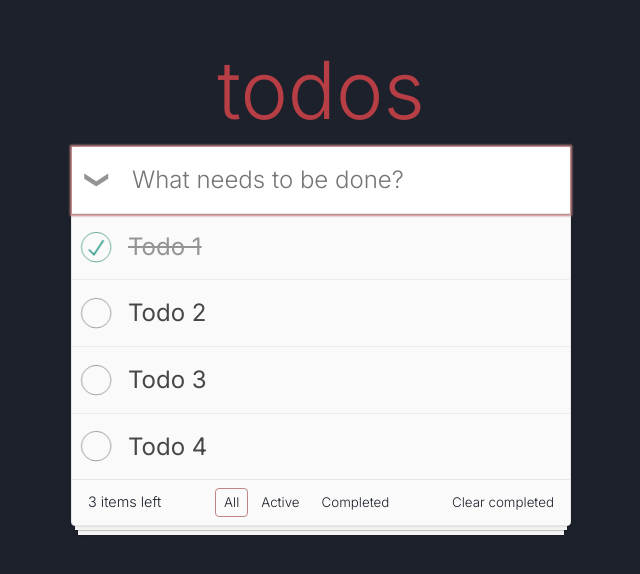
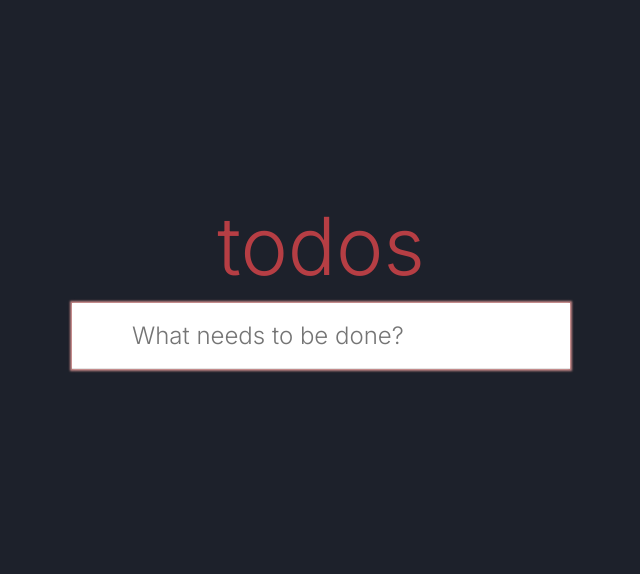
Before and after one commit to grmbyrn/svelte-todo, a Svelte app: page / in a window 1280 px wide. Shown: the part 120-694 px from the top of the page, without its empty margins (319-959 px from the left). Built offline with nearby package versions, Linux system fonts and the light colour scheme.

Commit message:
add persistent storage with localstorage

```diff
--- a/src/components/AddTodo.svelte
+++ b/src/components/AddTodo.svelte
@@ -18,7 +18,6 @@
 <form on:submit|preventDefault={handleSubmit}>
     {#if todosAmount > 0}
     <input
-        bind:value={todo}
         on:click={toggleCompleted}
         type="checkbox"
         id="toggle-all"
@@ -31,6 +30,7 @@
 
     <!-- svelte-ignore a11y-autofocus -->
     <input
+        bind:value={todo}
         type="text"
         id="new-todo"
         class="new-todo"
--- a/src/components/Todo.svelte
+++ b/src/components/Todo.svelte
@@ -69,6 +69,7 @@
     </div>
 
     {#if editing}
+        <!-- svelte-ignore a11y-autofocus -->
         <input
             on:keydown={(event) => handleEdit(event, todo.id)}
             on:blur={(event) => handleBlur(event, todo.id)}
--- a/src/components/Todos.svelte
+++ b/src/components/Todos.svelte
@@ -1,5 +1,6 @@
 <script lang='ts'>
   import type {FiltersType, ITodo} from '../types/todo'
+  import {useStorage} from '../stores/useStorage'
 
   import AddTodo from './AddTodo.svelte';
   import Todo from './Todo.svelte'
@@ -8,12 +9,7 @@
   import ClearTodos from './ClearTodos.svelte';
 
   // state
-  let todos: ITodo[] = [
-    { id: '1e4a59703af84', text: 'Todo 1', completed: true },
-    { id: '9e09bcd7b9349', text: 'Todo 2', completed: false },
-    { id: '9e4273a51a37c', text: 'Todo 3', completed: false },
-    { id: '53ae48bf605cc', text: 'Todo 4', completed: false },
-  ]
+  let todos = useStorage<ITodo[]>('todos', [])
 
   let selectedFilter: FiltersType = 'all'
 
@@ -21,10 +17,10 @@
   $: console.log(todos)
 
   // computed
-  $: todosAmount = todos.length
-  $: incompleteTodos = todos.filter(todo => !todo.completed).length
-  $: filteredTodos = filterTodos(todos, selectedFilter)
-  $: completedTodos = todos.filter(todo => todo.completed).length
+  $: todosAmount = $todos.length
+  $: incompleteTodos = $todos.filter(todo => !todo.completed).length
+  $: filteredTodos = filterTodos($todos, selectedFilter)
+  $: completedTodos = $todos.filter(todo => todo.completed).length
 
   //methods
   function generateRandomId(): string {
@@ -37,20 +33,20 @@
       text: todo,
       completed: false
     }
-    todos = [...todos, newTodo]
+    $todos = [...$todos, newTodo]
   }
 
   function toggleCompleted(event: MouseEvent): void{
     let {checked} = event.target as HTMLInputElement
 
-    todos = todos.map(todo => ({
+    $todos = $todos.map(todo => ({
       ...todo,
       completed: checked
     }))
   }
 
   function completeTodo(id: string): void{
-    todos = todos.map(todo => {
+    $todos = $todos.map(todo => {
       if(todo.id === id){
        todo.completed = !todo.completed
       }
@@ -59,11 +55,11 @@
   }
 
   function removeTodo(id: string): void{
-    todos = todos.filter(todo => todo.id !== id)
+    $todos = $todos.filter(todo => todo.id !== id)
   }
 
   function editTodo(id: string, newTodo: string): void{
-    let currentTodo = todos.findIndex(todo => todo.id === id)
+    let currentTodo = $todos.findIndex(todo => todo.id === id)
     todos[currentTodo].text = newTodo
   }
 
@@ -83,7 +79,7 @@
   }
 
   function clearCompleted(): void{
-    todos = todos.filter(todo => todo.completed !== true)
+    $todos = $todos.filter(todo => todo.completed !== true)
   }
 </script>
 
--- /dev/null
+++ b/src/stores/useStorage.ts
@@ -0,0 +1,14 @@
+import { writable } from "svelte/store";
+import type {Writable} from 'svelte/store'
+
+export function useStorage<Value>(key: string, initialValue: Value): Writable<Value>{
+    let serialise = JSON.stringify
+    let deserialise = JSON.parse
+
+    let storedValue: Value = deserialise(localStorage.getItem(key))
+
+    let store = writable(storedValue ? storedValue : initialValue)
+    store.subscribe(value => localStorage.setItem(key, serialise(value)))
+
+    return store
+}
```
